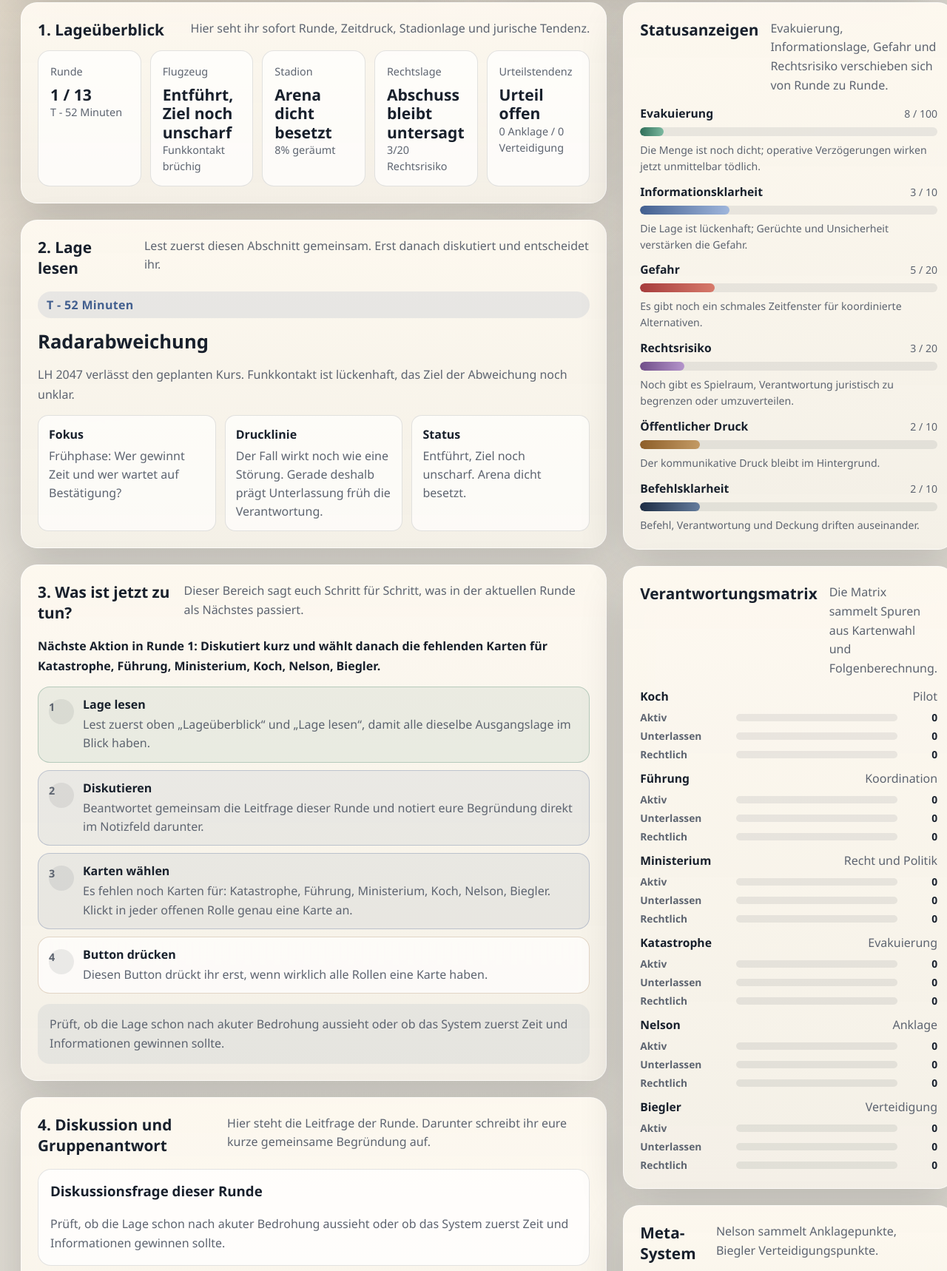
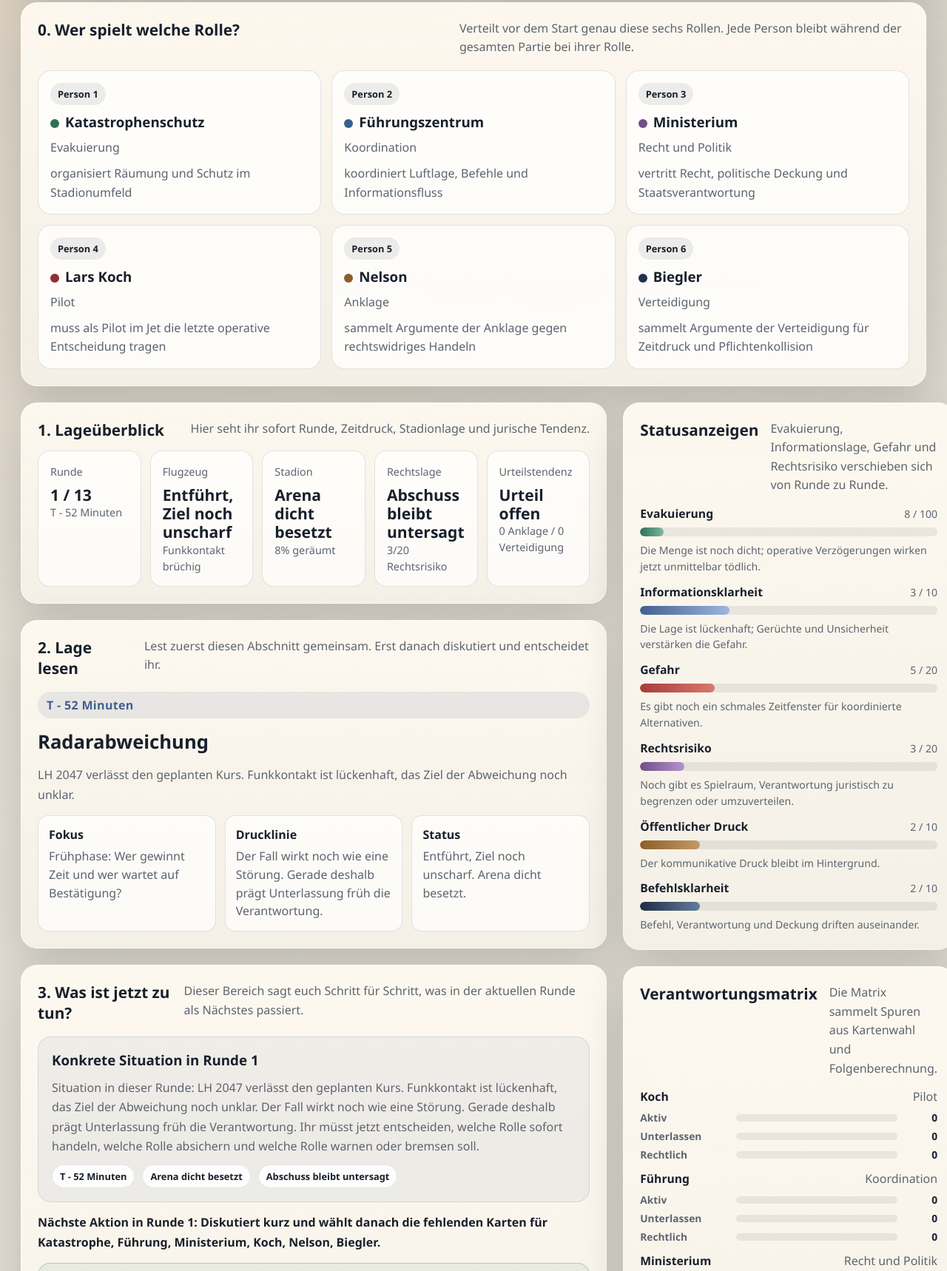
Before and after one commit to PatrickFischerKSA/verhandlungspoker-terror, a plain HTML site: page index.html in a window 1280 px wide. Shown: the part 1206-2924 px from the top of the page at 74% size. Drawn offline with Linux system fonts and the light colour scheme.

Commit message:
Make round prompts and role assignments concrete

```diff
--- a/app.js
+++ b/app.js
@@ -42,6 +42,33 @@ const ROLE_SHORT_CODES = {
 const ROLE_CODE_TO_ID = Object.fromEntries(
   Object.entries(ROLE_SHORT_CODES).map(([roleId, code]) => [code, roleId])
 );
+
+const ROLE_ASSIGNMENTS = {
+  katastrophenschutz: {
+    slot: 'Person 1',
+    duty: 'organisiert Räumung und Schutz im Stadionumfeld'
+  },
+  fuehrungszentrum: {
+    slot: 'Person 2',
+    duty: 'koordiniert Luftlage, Befehle und Informationsfluss'
+  },
+  ministerium: {
+    slot: 'Person 3',
+    duty: 'vertritt Recht, politische Deckung und Staatsverantwortung'
+  },
+  koch: {
+    slot: 'Person 4',
+    duty: 'muss als Pilot im Jet die letzte operative Entscheidung tragen'
+  },
+  nelson: {
+    slot: 'Person 5',
+    duty: 'sammelt Argumente der Anklage gegen rechtswidriges Handeln'
+  },
+  biegler: {
+    slot: 'Person 6',
+    duty: 'sammelt Argumente der Verteidigung für Zeitdruck und Pflichtenkollision'
+  }
+};
 
 const ROLE_META = {
   koch: {
@@ -641,6 +668,10 @@ function setRoundNote(value) {
 
 function getMissingRoleIds() {
   return ROLE_ORDER.filter((roleId) => !state.selections[roleId]);
+}
+
+function getRoundScenarioText(round, guide) {
+  return `Situation in dieser Runde: ${round.summary} ${round.pressure} Ihr müsst jetzt entscheiden, welche Rolle sofort handeln, welche Rolle absichern und welche Rolle warnen oder bremsen soll.`;
 }
 
 function addLogEntry(state, text) {
@@ -1499,10 +1530,26 @@ function renderResolutionOrder() {
   }).join('');
 }
 
+function renderRoleAssignmentPanel() {
+  roleAssignmentPanel.innerHTML = ROLE_ORDER.map((roleId) => {
+    const role = ROLE_META[roleId];
+    const assignment = ROLE_ASSIGNMENTS[roleId];
+    return `
+      <article class="assignment-card">
+        <span class="assignment-slot">${assignment.slot}</span>
+        <h3><span class="role-accent" style="background:${role.color}"></span>${role.label}</h3>
+        <p>${role.subtitle}</p>
+        <p>${assignment.duty}</p>
+      </article>
+    `;
+  }).join('');
+}
+
 function renderCurrentTaskPanel() {
   const missingRoles = getMissingRoleIds();
   const readyToResolve = missingRoles.length === 0;
   const guide = getRoundGuide();
+  const round = ROUNDS[Math.min(state.roundIndex, ROUNDS.length - 1)];
   const nextRolesText = missingRoles.length
     ? missingRoles.map((roleId) => ROLE_META[roleId].short).join(', ')
     : 'Alle Rollen haben eine Karte.';
@@ -1535,6 +1582,15 @@ function renderCurrentTaskPanel() {
   ];
 
   currentTaskPanel.innerHTML = `
+    <article class="scenario-card">
+      <h3>Konkrete Situation in Runde ${state.roundIndex + 1}</h3>
+      <p>${getRoundScenarioText(round, guide)}</p>
+      <div class="scenario-pill-row">
+        <span class="scenario-pill">T - ${round.minute} Minuten</span>
+        <span class="scenario-pill">${state.statuses.stadiumStatus}</span>
+        <span class="scenario-pill">${state.statuses.rulesStatus}</span>
+      </div>
+    </article>
     <p class="task-intro">
       Nächste Aktion in Runde ${state.roundIndex + 1}: ${readyToResolve
         ? 'Die Entscheidungen sind vollständig. Ihr könnt jetzt auswerten.'
@@ -1551,34 +1607,50 @@ function renderCurrentTaskPanel() {
         </li>
       `).join('')}
     </ol>
-    <p class="guide-note">${guide.discussion}</p>
+    <p class="guide-note">
+      Konkreter Arbeitsauftrag: Alle sechs Personen schauen auf dieselbe Situation. Danach sagt jede Person aus ihrer Rolle in einem Satz, was jetzt am wichtigsten ist. Erst dann wird pro Rolle genau eine Karte gewählt.
+    </p>
   `;
 }
 
 function renderDiscussionPanel() {
   const guide = getRoundGuide();
+  const round = ROUNDS[Math.min(state.roundIndex, ROUNDS.length - 1)];
   const noteValue = state.notesByRound[getRoundNoteKey()] || '';
 
   discussionPanel.innerHTML = `
     <article class="prompt-card">
-      <h3>Diskussionsfrage dieser Runde</h3>
-      <p>${guide.discussion}</p>
+      <h3>Welche Situation liegt vor?</h3>
+      <p>${round.summary}</p>
+      <p>${round.focus}</p>
     </article>
 
     <div class="question-box">
-      <strong>Frage an die Gruppe</strong>
+      <strong>Genau diese Frage diskutiert ihr jetzt</strong>
       <p>${guide.question}</p>
     </div>
 
     <article class="prompt-card">
-      <h3>Darauf sollt ihr achten</h3>
+      <h3>Was müsst ihr am Ende entscheiden?</h3>
+      <div class="decision-grid">
+        ${ROLE_ORDER.map((roleId) => `
+          <article class="decision-card">
+            <strong>${ROLE_ASSIGNMENTS[roleId].slot}: ${ROLE_META[roleId].label}</strong>
+            <span>Diese Person entscheidet gleich, welche Karte ihre Rolle in dieser Runde legt.</span>
+          </article>
+        `).join('')}
+      </div>
+    </article>
+
+    <article class="prompt-card">
+      <h3>Darauf sollt ihr bei der Diskussion achten</h3>
       <ol class="discussion-list">
         ${guide.prompts.map((prompt) => `<li>${prompt}</li>`).join('')}
       </ol>
     </article>
 
     <label class="note-label" for="discussionNote">
-      Hier schreibt ihr eure Gruppenantwort auf
+      Hier schreibt ihr die gemeinsame Antwort auf die Diskussionsfrage auf
     </label>
     <textarea
       id="discussionNote"
@@ -1615,6 +1687,7 @@ function renderSelectionSummary() {
 function renderRoles() {
   rolesGrid.innerHTML = Object.keys(ROLE_META).map((roleId) => {
     const role = ROLE_META[roleId];
+    const assignment = ROLE_ASSIGNMENTS[roleId];
     const row = state.matrix[roleId];
     const availableCards = getAvailableCards(roleId, state);
     const selectedCardId = state.selections[roleId];
@@ -1626,6 +1699,7 @@ function renderRoles() {
         <article class="role-card">
           <div class="role-card-header">
             <div>
+              <p class="mini-label">${assignment.slot}</p>
               <h3><span class="role-accent" style="background:${role.color}"></span>${role.label}</h3>
               <p>${role.subtitle}</p>
             </div>
@@ -1634,8 +1708,9 @@ function renderRoles() {
               <span class="score-badge">unterlassen ${row.omitted}</span>
               <span class="score-badge">rechtlich ${row.legal}</span>
             </div>
-          </div>
+        </div>
         <p class="role-goal">${role.goal}</p>
+        <p class="small-note">Entscheidung dieser Person in dieser Runde: Welche Karte passt jetzt am besten zur Lage?</p>
         <div class="guide-note">
             Diese Rolle wird in dieser Runde über ein Handy gespielt. Scannt den QR-Code im Seitenbereich,
             wählt dort eine Karte und übernehmt anschließend den Antwortcode auf dem Desktop.
@@ -1671,6 +1746,7 @@ function renderRoles() {
       <article class="role-card">
         <div class="role-card-header">
           <div>
+            <p class="mini-label">${assignment.slot}</p>
             <h3><span class="role-accent" style="background:${role.color}"></span>${role.label}</h3>
             <p>${role.subtitle}</p>
           </div>
@@ -1681,6 +1757,7 @@ function renderRoles() {
           </div>
         </div>
         <p class="role-goal">${role.goal}</p>
+        <p class="small-note">Diese Person entscheidet jetzt, welche Karte ihre Rolle in Runde ${state.roundIndex + 1} legt.</p>
         <div class="card-choice-grid">${cardsMarkup}</div>
       </article>
     `;
@@ -2046,6 +2123,7 @@ function renderInvalidPhoneScreen() {
 function render() {
   updateStatuses(state);
   renderRestoreBanner();
+  renderRoleAssignmentPanel();
   renderStatusStrip();
   renderBriefing();
   renderCurrentTaskPanel();
@@ -2084,6 +2162,7 @@ const phoneLead = document.querySelector('#phoneLead');
 const phoneStatusPanel = document.querySelector('#phoneStatusPanel');
 const phoneRolePanel = document.querySelector('#phoneRolePanel');
 const phoneActionPanel = document.querySelector('#phoneActionPanel');
+const roleAssignmentPanel = document.querySelector('#roleAssignmentPanel');
 const statusStrip = document.querySelector('#statusStrip');
 const briefingCard = document.querySelector('#briefingCard');
 const currentTaskPanel = document.querySelector('#currentTaskPanel');
--- a/index.html
+++ b/index.html
@@ -117,6 +117,17 @@
           Ihr beantwortet die Diskussionsfrage direkt im Feld „Diskussion und Gruppenantwort“ innerhalb der Runde.
         </p>
       </article>
+    </section>
+
+    <section class="panel assignment-panel">
+      <div class="panel-head">
+        <h2>0. Wer spielt welche Rolle?</h2>
+        <p>
+          Verteilt vor dem Start genau diese sechs Rollen. Jede Person bleibt während der
+          gesamten Partie bei ihrer Rolle.
+        </p>
+      </div>
+      <div id="roleAssignmentPanel" class="assignment-grid"></div>
     </section>
 
     <main id="gameSection" class="dashboard">
--- a/styles.css
+++ b/styles.css
@@ -200,6 +200,47 @@ h1 span {
   margin-bottom: 22px;
 }
 
+.assignment-panel {
+  margin-bottom: 22px;
+}
+
+.assignment-grid {
+  display: grid;
+  grid-template-columns: repeat(3, minmax(0, 1fr));
+  gap: 14px;
+}
+
+.assignment-card {
+  padding: 16px;
+  border-radius: 18px;
+  border: 1px solid var(--line);
+  background: rgba(255, 255, 255, 0.74);
+  display: grid;
+  gap: 10px;
+}
+
+.assignment-slot {
+  display: inline-flex;
+  align-items: center;
+  justify-content: center;
+  width: fit-content;
+  padding: 6px 10px;
+  border-radius: 999px;
+  background: rgba(24, 32, 44, 0.08);
+  font-size: 0.8rem;
+  font-weight: 800;
+}
+
+.assignment-card h3,
+.assignment-card p {
+  margin: 0;
+}
+
+.assignment-card p {
+  color: var(--muted);
+  line-height: 1.58;
+}
+
 .guide-panel {
   display: grid;
   gap: 14px;
@@ -231,6 +272,43 @@ h1 span {
 .discussion-panel-body {
   display: grid;
   gap: 14px;
+}
+
+.scenario-card {
+  padding: 18px;
+  border-radius: 18px;
+  border: 1px solid rgba(66, 95, 143, 0.16);
+  background: rgba(66, 95, 143, 0.07);
+  display: grid;
+  gap: 12px;
+}
+
+.scenario-card h3,
+.scenario-card p {
+  margin: 0;
+}
+
+.scenario-card p {
+  color: var(--muted);
+  line-height: 1.64;
+}
+
+.scenario-pill-row {
+  display: flex;
+  gap: 10px;
+  flex-wrap: wrap;
+}
+
+.scenario-pill {
+  display: inline-flex;
+  align-items: center;
+  padding: 6px 10px;
+  border-radius: 999px;
+  background: rgba(255, 255, 255, 0.86);
+  border: 1px solid rgba(66, 95, 143, 0.14);
+  font-size: 0.8rem;
+  font-weight: 800;
+  color: var(--ink);
 }
 
 .task-intro {
@@ -342,6 +420,31 @@ h1 span {
   gap: 8px;
   color: var(--muted);
   line-height: 1.62;
+}
+
+.decision-grid {
+  display: grid;
+  grid-template-columns: repeat(2, minmax(0, 1fr));
+  gap: 12px;
+}
+
+.decision-card {
+  padding: 16px;
+  border-radius: 18px;
+  border: 1px solid var(--line);
+  background: rgba(255, 255, 255, 0.76);
+  display: grid;
+  gap: 8px;
+}
+
+.decision-card strong,
+.decision-card span {
+  display: block;
+}
+
+.decision-card span {
+  color: var(--muted);
+  line-height: 1.58;
 }
 
 .note-label {
@@ -1174,6 +1277,11 @@ h1 span {
     grid-template-columns: 1fr;
   }
 
+  .assignment-grid,
+  .decision-grid {
+    grid-template-columns: 1fr;
+  }
+
   .dashboard {
     grid-template-columns: 1fr;
   }
```
